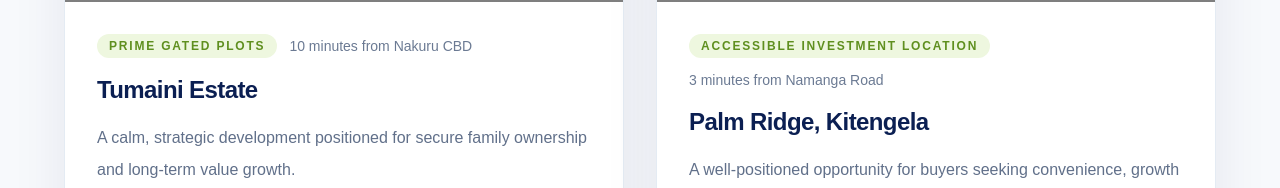
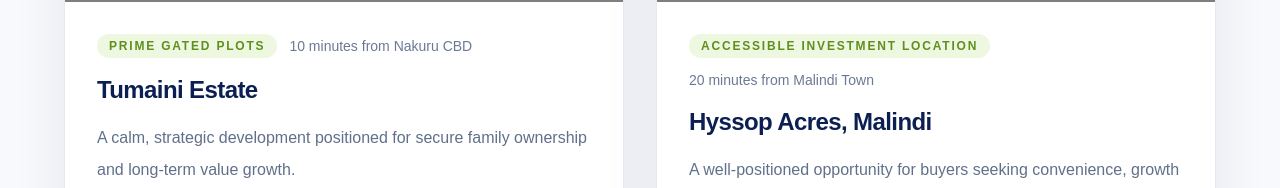
Before and after one commit to systemshyssop-sudo/hyssop-website, a Next.js app: page / in a window 1280 px wide. Shown: the part 1527-1715 px from the top of the page. Built offline with nearby package versions, Linux system fonts and the light colour scheme; grey boxes are pictures that could not be loaded.

Commit message:
Change homepage featured property

```diff
--- a/app/page.tsx
+++ b/app/page.tsx
@@ -78,12 +78,12 @@ const properties: Property[] = [
     href: "/properties",
   },
   {
-    name: "Palm Ridge, Kitengela",
-    location: "3 minutes from Namanga Road",
+    name: "Hyssop Acres, Malindi",
+    location: "20 minutes from Malindi Town",
     price: "Accessible investment location",
     description:
       "A well-positioned opportunity for buyers seeking convenience, growth potential, and verified ownership.",
-    image: "/hyssop/palmr.png",
+    image: "/hyssop/malindi.png",
     href: "/properties",
   },
 ];
```
Also changed, not shown: public/hyssop/gallery-1.jpg (added).
